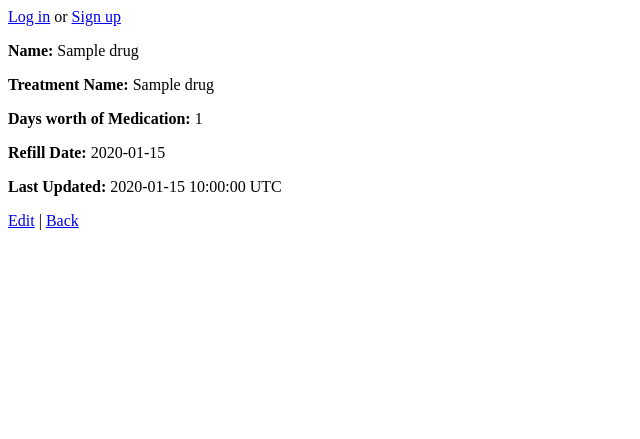
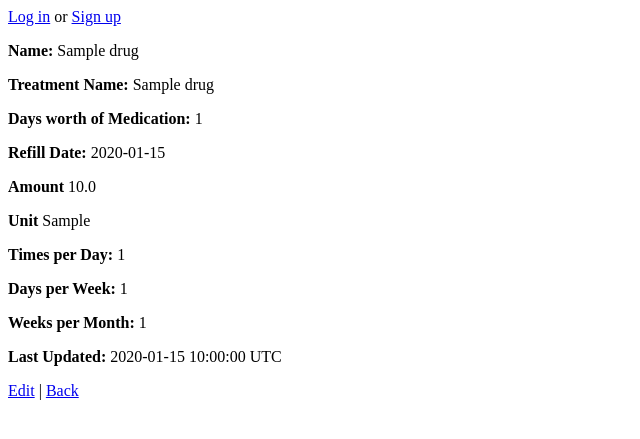
Before and after one commit to ycheng06/Remindavax, a Rails app: page /drugs/1 in a window 1280 px wide. Shown: the top 439 px of the page, without its empty margins (0-640 px from the left). Run offline with Rails 7, Linux system fonts and the light colour scheme; tables that the repository leaves empty hold one stand-in row (values such as "Sample post"); style sheets or scripts are compiled from the project's sources; parts of the project's set-up code (start-up, migrations or seed data) failed here and were passed over; some libraries are stand-ins or nearby versions.

Commit message:
drugs show.html now displays all fields

```diff
--- a/Remindavax/app/views/drugs/show.html.erb
+++ b/Remindavax/app/views/drugs/show.html.erb
@@ -20,9 +20,28 @@
 	<%= @drug.refill_date %>
 </p>
 <p>
+	<b>Amount</b>
+	<%= @drug.dosage.amount %>
+</p>
+<p>
+  <b>Unit</b>
+  <%= @drug.dosage.unit %>
+</p>
+<p>
+  <b>Times per Day:</b>
+  <%= @drug.frequency.times_per_day %>
+</p>
+<p>
+  <b>Days per Week:</b>
+  <%= @drug.frequency.days_per_week %>
+</p>
+<p>
+  <b>Weeks per Month:</b>
+  <%= @drug.frequency.weeks_per_month %>
+</p>
+<p>
 	<b>Last Updated:</b>
 	<%= @drug.updated_at %>
 </p>
-
 <%= link_to 'Edit', edit_drug_path(@drug) %> |
 <%= link_to 'Back', drugs_path %>
```
